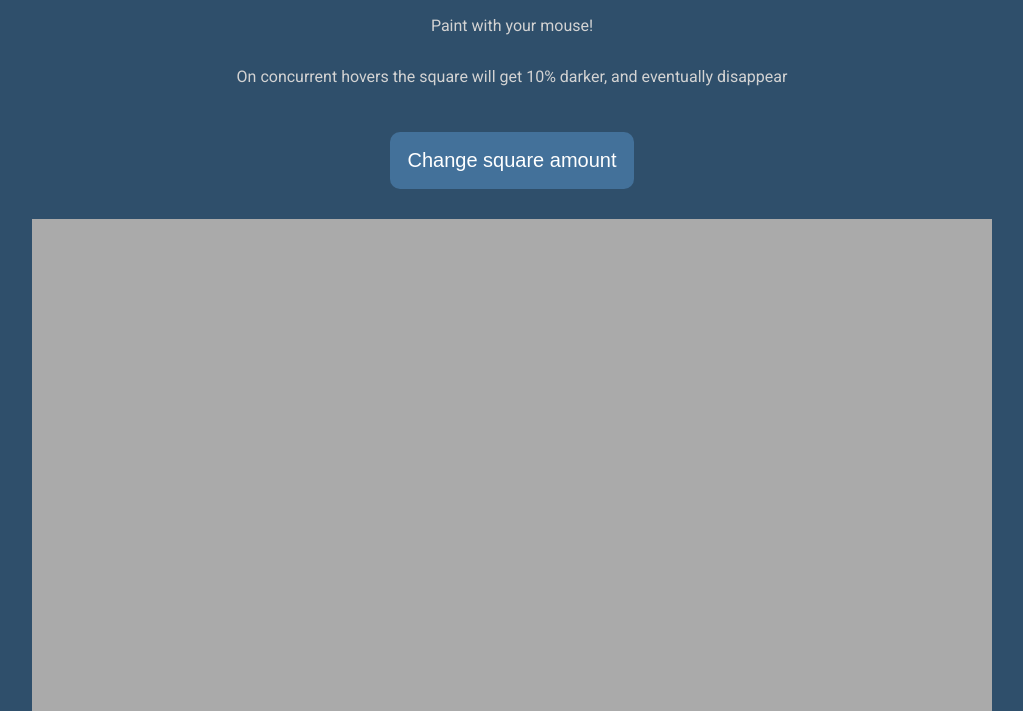
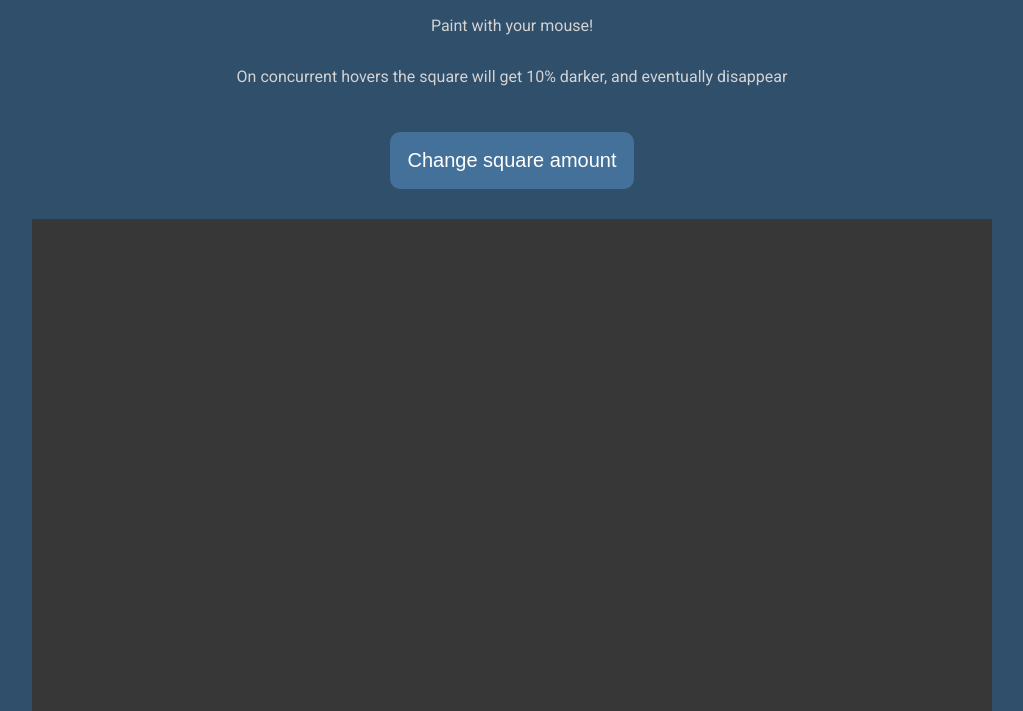
Before and after one commit to tomyrseth/odin-etch, a plain HTML site: page index.html in a window 1280 px wide. Shown: the part 89-800 px from the top of the page, without its empty margins (128-1151 px from the left). Drawn offline with Linux system fonts and the light colour scheme.

Commit message:
changed background color

```diff
--- a/style.css
+++ b/style.css
@@ -23,7 +23,7 @@ h1, p {
 }
 
 .grid-container > div {
-  background-color: rgb(170, 170, 170);
+  background-color: rgb(55, 55, 55);
   border: none;
   margin: 0px;
   opacity: 1;
```
